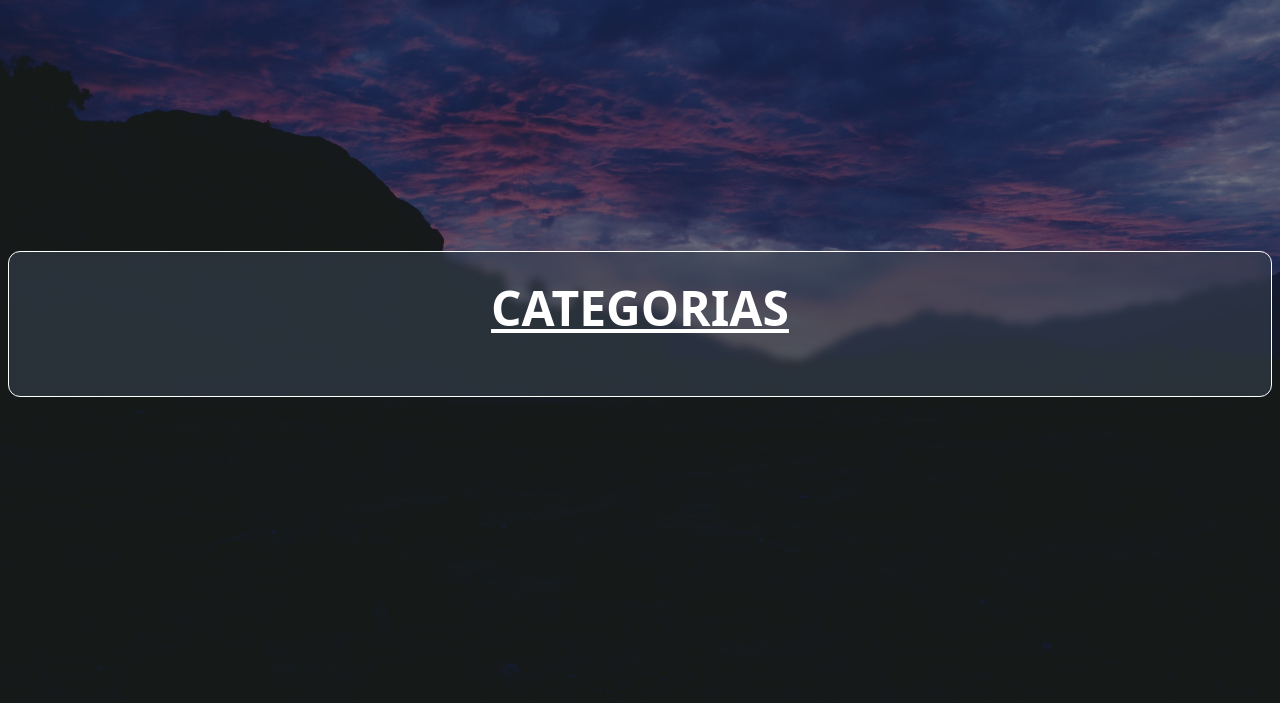
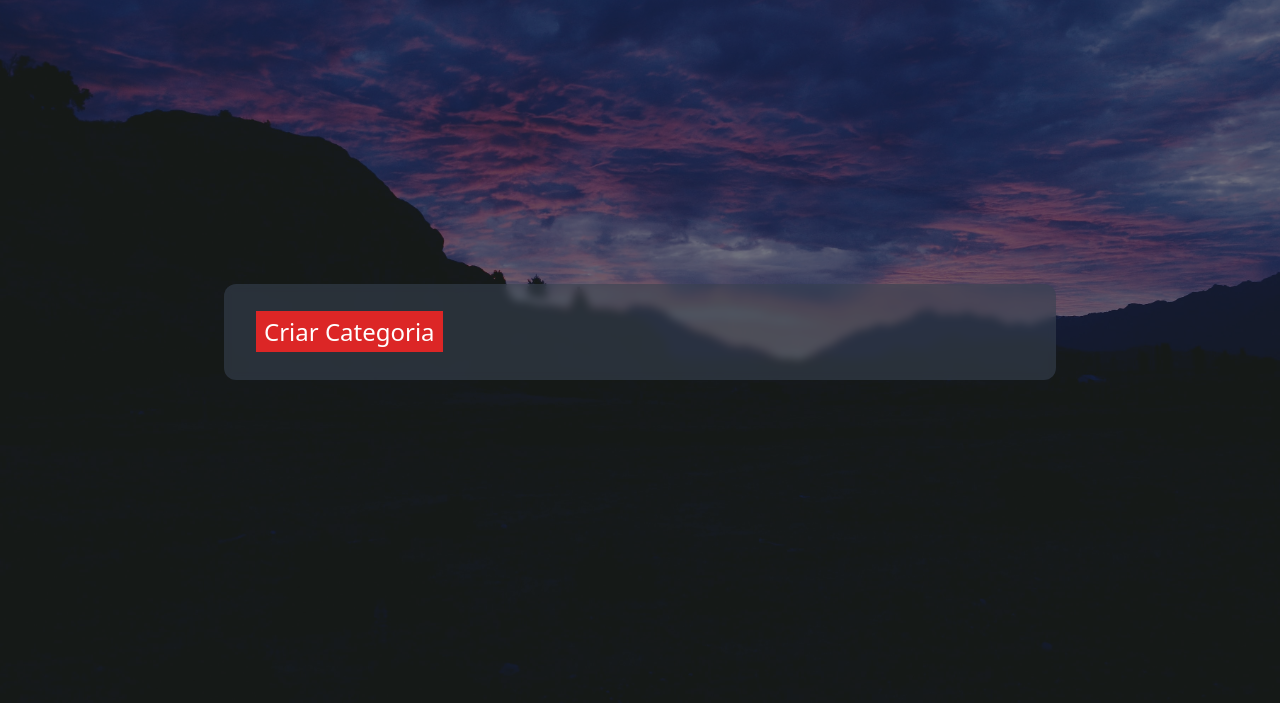
Before and after one commit to wesleywil/PFC-TechBlog, a Django app: page /blog/categorias/ in a window 1280 px wide. Shown: the part 97-800 px from the top of the page. Run offline with Django 3.2, Linux system fonts and the light colour scheme; the visitor is signed in with stand-in values (Sample User, id 1); data that the repository does not hold is empty; some libraries are stand-ins or nearby versions.

Commit message:
atualizei paginas de listar postagens e categorias e adicionei um botão para adicionar novos posts/categorias, e adicionei listar posts por categoria

```diff
--- a/postagens/templates/categorias/listar_categorias.html
+++ b/postagens/templates/categorias/listar_categorias.html
@@ -1,20 +1,43 @@
 {% extends "base.html" %} {% block content %}
-<div class="flex items-center posicionar_items m-2">
-  <div
-    class="bg-gray-700/60 backdrop-blur-sm text-white container mx-auto rounded-xl border border-white p-8"
-  >
-    <h1 class="text-5xl text-center font-bold uppercase underline">
-      Categorias
-    </h1>
-    <div class="flex flex-wrap justify-center gap-2 p-2 m-2">
-      {% for categoria in categorias %}
+<div class="flex gap-4 items-center m-2 posicionar_items">
+  {% if request.user.is_authenticated and request.user.admin %}
+  <div class="flex flex-col justify-center m-2 w-full">
+    <div
+      class="bg-gray-700/60 backdrop-blur-sm text-white w-2/3 mx-auto rounded-xl p-8 mt-4"
+    >
       <a
-        href="{%  url 'blog:detalhe_categoria' categoria.pk %}"
-        class="bg-red-600 hover:bg-red-800 text-white hover:text-gray-200 text-xl rounded-full px-2 py-1 transition ease-in-out duration-700"
-        >{{categoria.titulo}}</a
+        href="{% url 'blog:criar_categoria' %}"
+        class="bg-red-600 hover:bg-red-800 text-white hover:text-gray-200 px-2 py-1 text-2xl"
+        >Criar Categoria</a
       >
-      {% endfor %}
+      <div class="flex gap-2 justify-center">
+        {% for cts in categorias %}
+        <a
+          href="{% url 'blog:detalhe_categoria' cts.pk %}"
+          class="bg-red-600 hover:bg-red-800 text-white hover:text-gray-200 text-xl px-2 py-1 rounded-3xl"
+          >{{cts.titulo}}</a
+        >
+        {% endfor %}
+      </div>
     </div>
+    {% else %}
+
+    <div
+      class="bg-gray-700/60 backdrop-blur-sm text-white w-2/3 mx-auto rounded-xl p-8 mt-4"
+    >
+      <h1 class="text-center mb-2 text-3xl underline uppercase">Categorias</h1>
+      <div class="flex gap-2 justify-center">
+        {% for cts in categorias %}
+
+        <a
+          href="{% url 'blog:listar_posts_por_categoria' cts.titulo %}"
+          class="bg-red-600 hover:bg-red-800 text-white hover:text-gray-200 text-xl px-2 py-1 rounded-3xl"
+          >{{cts.titulo}}</a
+        >
+        {% endfor %}
+      </div>
+    </div>
+    {% endif %}
   </div>
 </div>
 {% endblock content %}
--- a/postagens/urls.py
+++ b/postagens/urls.py
@@ -3,6 +3,7 @@ from django.urls import path
 from .views import (
     ListarPosts,
     VerDetalhesPosts,
+    ListarPostsPorCategoria,
     CriarPost,
     AtualizarPost,
     ListarCategorias,
@@ -16,6 +17,7 @@ app_name = "blog"
 urlpatterns = [
     path('', ListarPosts.as_view(), name="listar_posts"),
     path('<int:pk>/', VerDetalhesPosts.as_view(), name='detalhe_post'),
+    path('por_categoria/<titulo>/', ListarPostsPorCategoria.as_view(), name='listar_posts_por_categoria'),
     path('criar/', CriarPost.as_view(), name="criar_post"),
     path('<int:pk>/atualizar/', AtualizarPost.as_view(), name='atualizar_post'),
     path('categorias/', ListarCategorias.as_view(), name="listar_categorias"),
--- a/postagens/views.py
+++ b/postagens/views.py
@@ -18,6 +18,22 @@ class VerDetalhesPosts(generic.DetailView):
     template_name = "postagens/detalhes_postagem.html"
     context_object_name= "postagem"
     model = Postagem
+
+class ListarPostsPorCategoria(generic.ListView):
+    template_name = "postagens/listar_postagens.html"
+    context_object_name = "postagens"
+    model = Postagem
+
+    def get_context_data(self,**kwargs):
+        data = super().get_context_data(**kwargs)
+        data['mensagem'] =f"sobre {self.kwargs['titulo']}"
+        return data
+
+    def get_queryset(self):
+        categoria_titulo = self.kwargs['titulo']
+        postagens = Postagem.objects.filter(categorias__titulo = categoria_titulo)
+        return postagens
+
 
 class CriarPost(LoginRequiredMixin, generic.CreateView):
     template_name = "postagens/form_postagem.html"
```
Also changed, not shown: postagens/templates/postagens/listar_postagens.html (+8 -1 lines).
